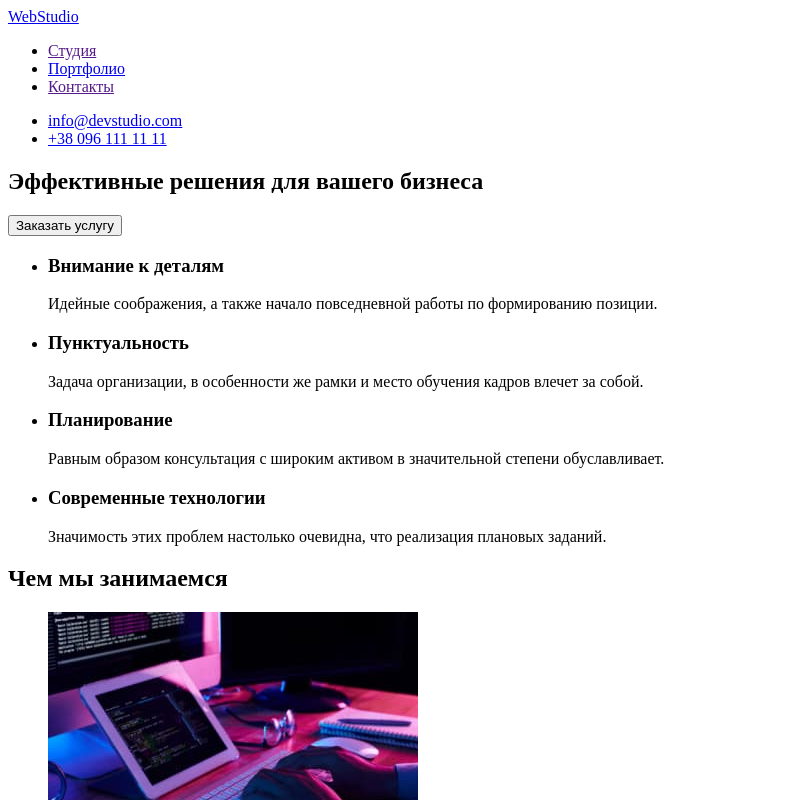
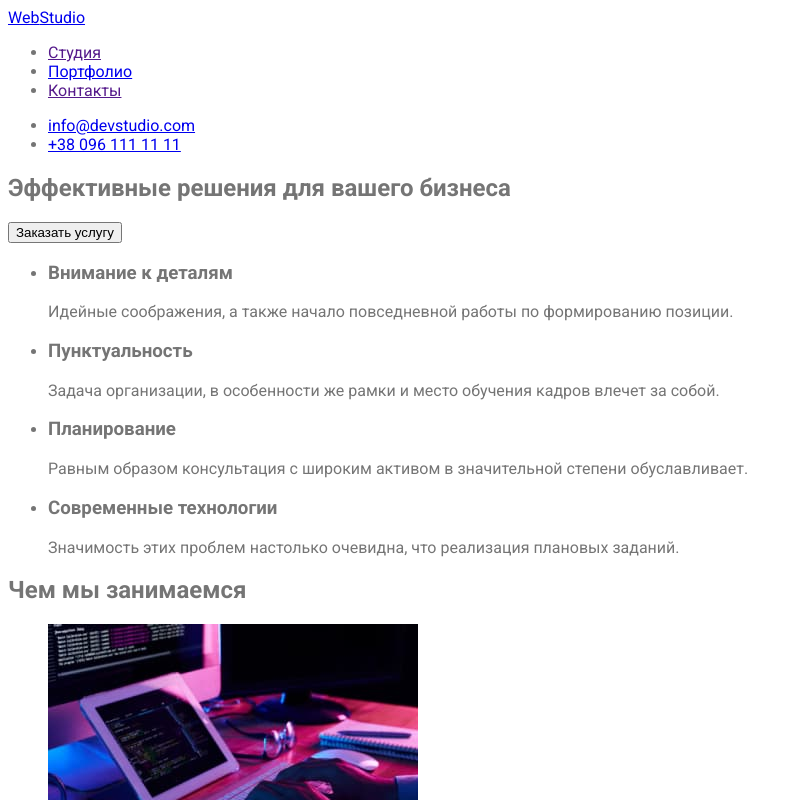
Before and after one commit to Drimak-Stepan/goit-markup-hw-03, a plain HTML site: page index.html in a window 1280 px wide. Shown: the top 800 px of the page, without its empty margins (0-799 px from the left). Drawn offline with Linux system fonts and the light colour scheme.

Commit message:
rel="stylesheet"

```diff
--- a/index.html
+++ b/index.html
@@ -8,7 +8,7 @@
     <link rel="preconnect" href="https://fonts.googleapis.com"/>
     <link rel="preconnect" href="https://fonts.gstatic.com" crossorigin/>
     <link href="https://fonts.googleapis.com/css2?family=Raleway:wght@700&family=Roboto:wght@400;500;700;900&display=swap" rel="stylesheet"/>
-    <link href="./css/styles.css"/>
+    <link rel="stylesheet" href="./css/styles.css"/>
 </head>
 <body>
     <header>
```
Also changed, not shown: portfolio.html (+1 -1 lines).
